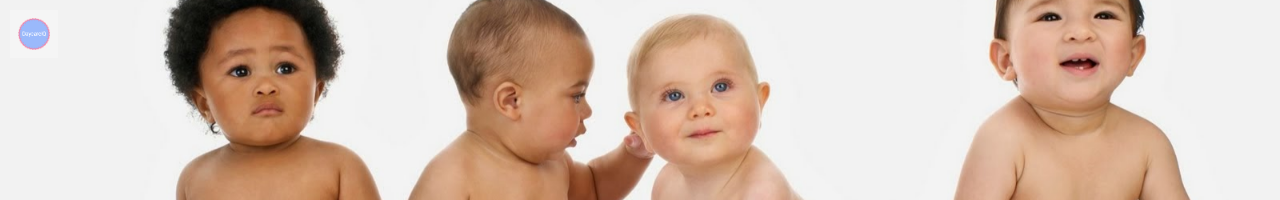
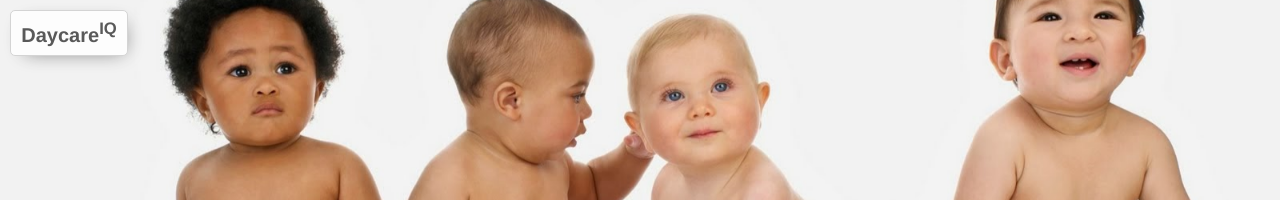
Before and after one commit to DaycareIQ/blog.daycareiq.com, a Jekyll site: the page built from index.html, in a window 1280 px wide. Shown: the top 200 px of the page. Built offline with Jekyll 4.4.1, drawn with Linux system fonts in a browser that asks for light colours; nearby versions of some CDN libraries; some web fonts are replaced; Markdown is read by kramdown in place of the engine named in the settings; the list of posts is cut into pages by our own code.

Commit message:
Fix logo link to be readable and reasonable call-to-action

```diff
--- a/_includes/header.html
+++ b/_includes/header.html
@@ -1,5 +1,5 @@
 <!-- header start -->
 
-<a href="{{ site.main_app_url }}" class="logo-readium"><span class="logo" style="background-image: url({{ site.logo }})"></span></a>
+<a href="{{ site.main_app_url }}" class="logo-readium">Daycare<sup>IQ</sup></a>
 
 <!-- header end -->
--- a/index.html
+++ b/index.html
@@ -14,7 +14,7 @@ sitemap:
 
 <header class="blog-header">
     {% if site.logo %}
-      <a class="blog-logo" href="{{site.production_url}}" style="background-image: url('{{ site.logo }}')">{{ site.title }}</a>
+      <a class="blog-logo" href="{{ site.main_app_url }}" style="background-image: url('{{ site.logo }}')">{{ site.title }}</a>
     {% endif %}
     <h1 class="blog-title">{{ site.title }}</h1>
     <h2 class="blog-description">{{ site.description }}</h2>
--- a/site_assets/css/main.sass
+++ b/site_assets/css/main.sass
@@ -43,23 +43,24 @@ body
   font-feature-settings: "liga", "dlig"
 
 .logo-readium
+  font-family: "Helvetica Neue", Arial, Helvetica, sans-serif
   position: fixed
   left: 10px
   top: 10px
-  width: $rs*3
-  height: $rs*3
-  background-color: whitesmoke
+  width: 100px
+  background-color: #ffffff
+  opacity: 0.8
   overflow: hidden
   z-index: 99
-  .logo
-    display: block
-    position: absolute
-    top: $rs/2
-    left: $rs/2
-    width: $rs*2
-    height: $rs*2
-    background-size: cover
-    background-repeat: no-repeat
+  text-align: center
+  border-radius: 5px
+  padding: 8px
+  text-decoration: none
+  color: #333
+  font-weight: bold
+  font-size: 20px
+  border: 1px solid #ccc
+  box-shadow: 5px 5px 20px -10px rgba(0,0,0,0.75)
 
 .teaserimage
   height: 450px
```
